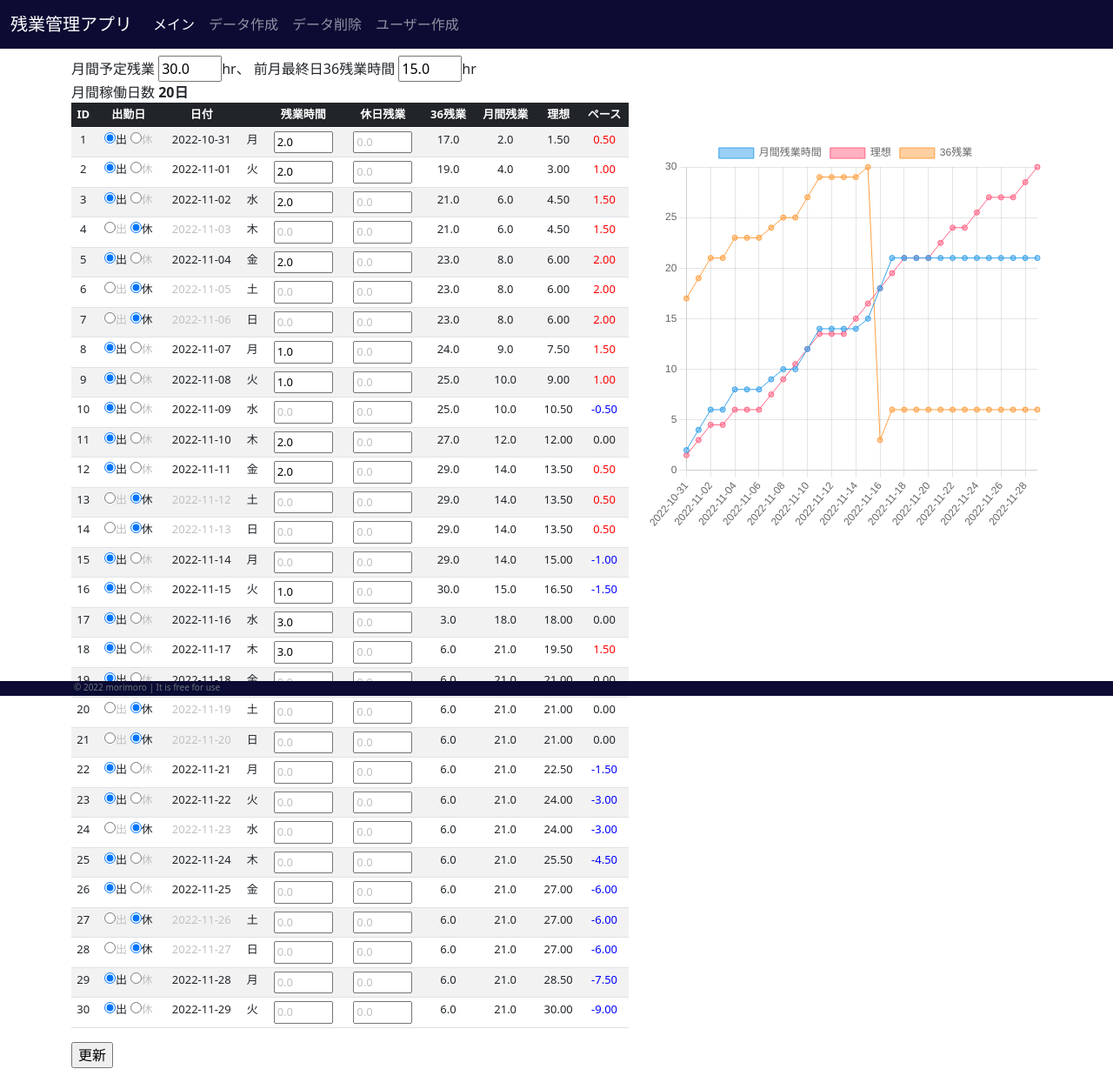
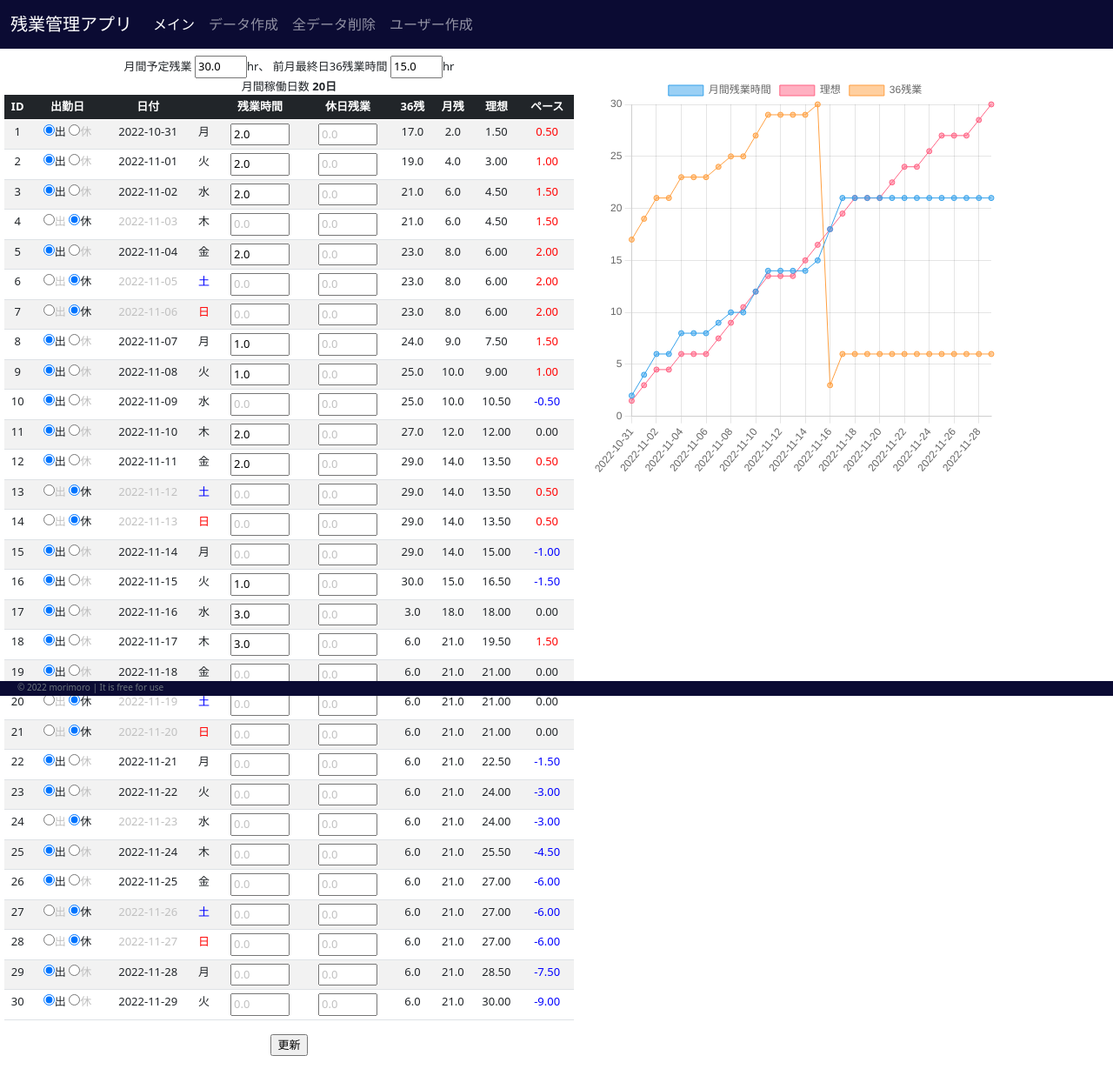
Before and after one commit to morimoro/zangyo, a Flask app: page / in a window 1280 px wide. Shown: the whole page at 87% size. After the commit the page ends 1214 px from the top, so only its background shows below. Run offline with Flask 2, Linux system fonts and the light colour scheme; data comes from the database, SQL or seed files in the repository; both versions use the stored data as it was after the commit.

Commit message:
一人用としては完成

```diff
--- a/static/css/style.css
+++ b/static/css/style.css
@@ -1,4 +1,4 @@
-table {
+main {
     font-size: small;
     text-align: center;
 }
@@ -22,3 +22,8 @@ table {
 .center {
     text-align: center;
 }
+
+.container {
+    margin: 0px 5px;
+    padding:0;
+}
--- a/templates/base.html
+++ b/templates/base.html
@@ -22,7 +22,7 @@
             <div class="navbar-nav">
               <a class="nav-link active" aria-current="page" href="/">メイン</a>
               <a class="nav-link" href="/create">データ作成</a>
-              <a class="nav-link" href="/delete">データ削除</a>
+              <a class="nav-link" href="/delete">全データ削除</a>
               <a class="nav-link" href="/user">ユーザー作成</a>
             </div>
           </div>
--- a/templates/index.html
+++ b/templates/index.html
@@ -8,7 +8,7 @@
 <div class="container">
   <div class="row">
     <div class="col-7">
-      <main>
+      <main class="center">
         <form name="f" method="post">
           <!-- <div class="text_area">
             <input type="date" name="new_date" id="new_date">
@@ -28,8 +28,8 @@
                 <th></th>
                 <th>残業時間</th>
                 <th>休日残業</th>
-                <th>36残業</th>
-                <th>月間残業</th>
+                <th>36残</th>
+                <th>月残</th>
                 <th>理想</th>
                 <th>ペース</th>
               </tr>
@@ -62,8 +62,8 @@
                     {% elif overtime.weekday == 2 %}水
                     {% elif overtime.weekday == 3 %}木
                     {% elif overtime.weekday == 4 %}金
-                    {% elif overtime.weekday == 5 %}土
-                    {% elif overtime.weekday == 6 %}日
+                    {% elif overtime.weekday == 5 %}<span class="blue">土</span>
+                    {% elif overtime.weekday == 6 %}<span class="red">日</span>
                     {% endif %}
                   </td>
                   <td>
@@ -107,7 +107,7 @@
       </main>
     </div>
     <div class="col-5">
-      <br><br><br><br>
+      <br>
       <canvas id="myChart" width="400" height="400"></canvas>
     </div>
   </div>
```
Also changed, not shown: instance/zangyo.sqlite.
